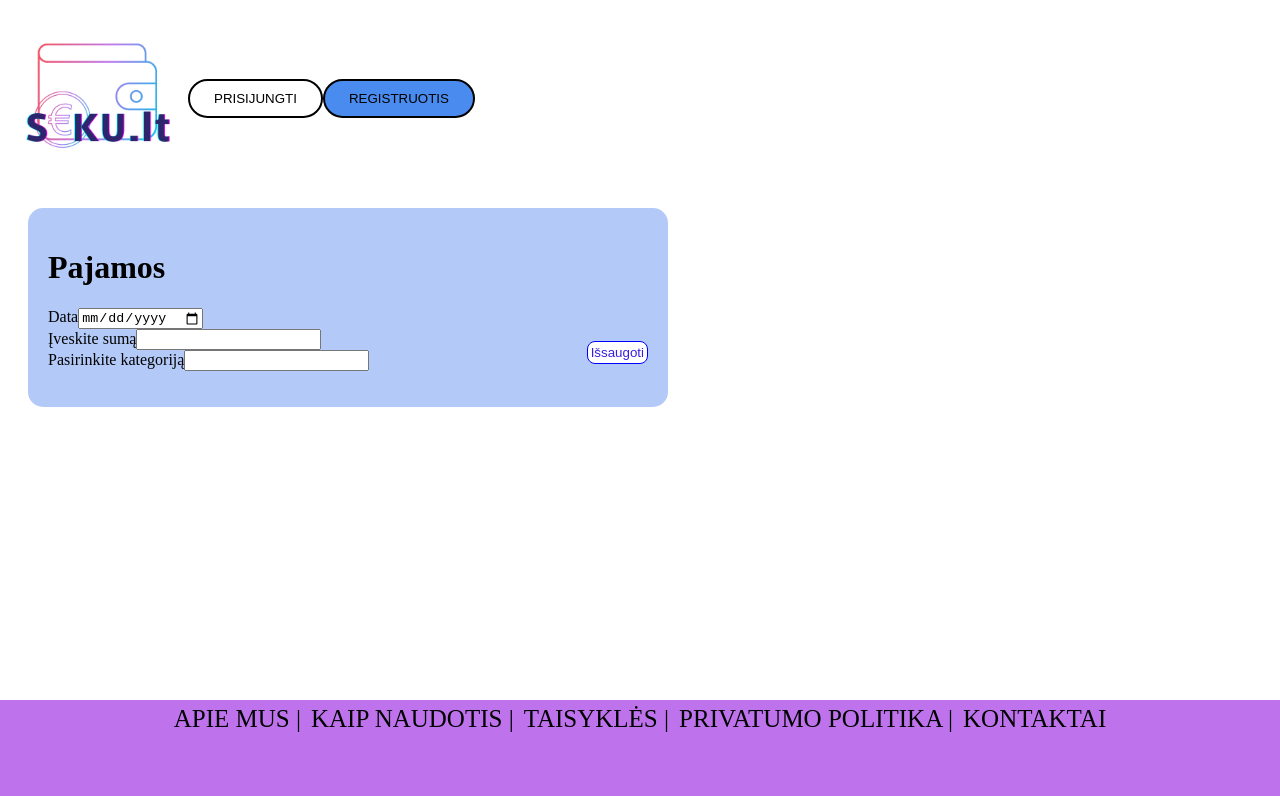
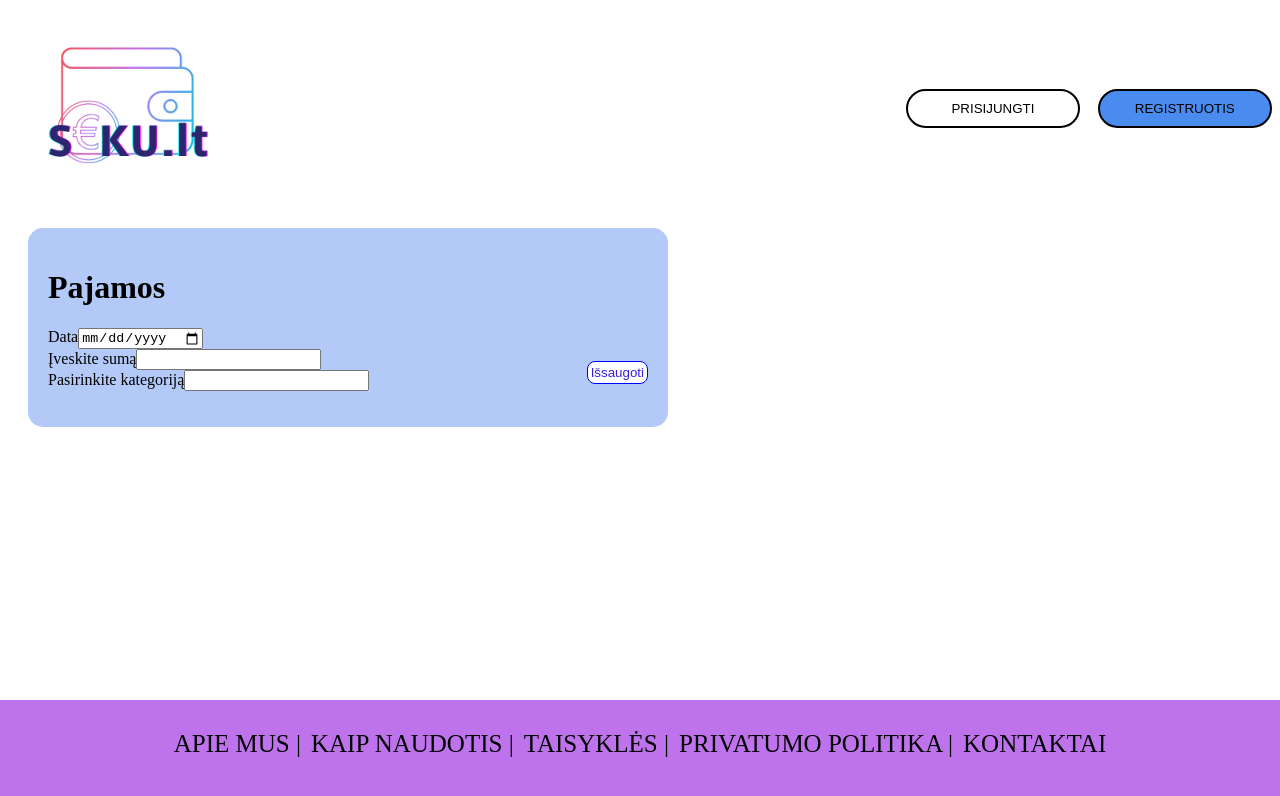
Before and after one commit to mediadresscode/Biudzeto-app, a React (Create React App) app in the folder biudzeto-app/: page / in a window 1280 px wide. Shown: the top 796 px of the page. Built offline with nearby package versions, Linux system fonts and the light colour scheme.

Commit message:
header/footer updade

```diff
--- a/biudzeto-app/src/components/Header.js
+++ b/biudzeto-app/src/components/Header.js
@@ -4,7 +4,9 @@ function Header() {
     return (
         <div className="header">
             <img src="/images/SekuLogo.png" alt="" />
+            <div></div>
             <button className='prisijungti'>PRISIJUNGTI</button>
+            <div></div>
             <button className='registruotis'>REGISTRUOTIS</button>
             {/* <a className='a1' href="/"> PRISIJUNGTI </a>
             <a className='a2'href="/"> REGISTRUOTIS </a> */}
--- a/biudzeto-app/src/index.css
+++ b/biudzeto-app/src/index.css
@@ -1,9 +1,12 @@
 .header {
-  display: flex;
+  display: grid;
+  grid-template-columns: 0.5fr 2fr 0.5fr 0.05fr 0.5fr;
+grid-column-gap: 0px;
+grid-row-gap: 0px;
   align-items: center;
-  width: 100%;
   margin: 0 auto;
 }
+.div1 { grid-area: 1 / 1 / 2 / 6; }
 
 .header a {
   padding: 10px 24px;
@@ -14,7 +17,8 @@
   background-color: rgb(127, 156, 199);
 }
 .header img{
-  height: 180px;
+  height: 200px;
+  padding-left: 10%;
 }
 .prisijungti{
   display: inline-block;
@@ -75,7 +79,7 @@
 .ulClass{
 list-style-type: none;
   margin: 0;
-  padding: 0;
+  padding: 25px;
   overflow: hidden;
 }
 
```
